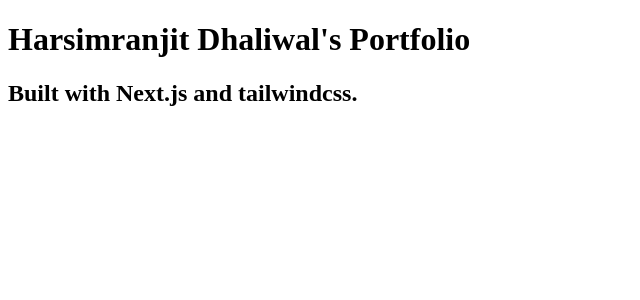
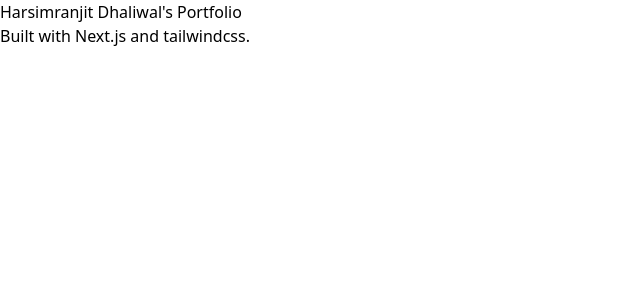
Before and after one commit to harsi-dev/portfolio, a Next.js app: page / in a window 1280 px wide. Shown: the top 300 px of the page, without its empty margins (0-640 px from the left). Built offline with nearby package versions, Linux system fonts and the light colour scheme.

Commit message:
fix:tailwind now working

```diff
--- /dev/null
+++ b/pages/_app.tsx
@@ -0,0 +1,8 @@
+import '../styles/globals.css'
+import type { AppProps } from 'next/app'
+
+function MyApp({ Component, pageProps }: AppProps) {
+    return <Component {...pageProps} />
+}
+
+export default MyApp
--- a/styles/globals.css
+++ b/styles/globals.css
@@ -1,98 +1,3 @@
 @tailwind base;
 @tailwind components;
 @tailwind utilities;
-
-:root {
-  --max-width: 1100px;
-  --border-radius: 12px;
-  --font-mono: ui-monospace, Menlo, Monaco, 'Cascadia Mono', 'Segoe UI Mono',
-    'Roboto Mono', 'Oxygen Mono', 'Ubuntu Monospace', 'Source Code Pro',
-    'Fira Mono', 'Droid Sans Mono', 'Courier New', monospace;
-
-  --foreground-rgb: 0, 0, 0;
-  --background-start-rgb: 214, 219, 220;
-  --background-end-rgb: 255, 255, 255;
-
-  --primary-glow: conic-gradient(from 180deg at 50% 50%,
-      #16abff33 0deg,
-      #0885ff33 55deg,
-      #54d6ff33 120deg,
-      #0071ff33 160deg,
-      transparent 360deg);
-  --secondary-glow: radial-gradient(rgba(255, 255, 255, 1),
-      rgba(255, 255, 255, 0));
-
-  --tile-start-rgb: 239, 245, 249;
-  --tile-end-rgb: 228, 232, 233;
-  --tile-border: conic-gradient(#00000080,
-      #00000040,
-      #00000030,
-      #00000020,
-      #00000010,
-      #00000010,
-      #00000080);
-
-  --callout-rgb: 238, 240, 241;
-  --callout-border-rgb: 172, 175, 176;
-  --card-rgb: 180, 185, 188;
-  --card-border-rgb: 131, 134, 135;
-}
-
-@media (prefers-color-scheme: dark) {
-  :root {
-    --foreground-rgb: 255, 255, 255;
-    --background-start-rgb: 0, 0, 0;
-    --background-end-rgb: 0, 0, 0;
-
-    --primary-glow: radial-gradient(rgba(1, 65, 255, 0.4), rgba(1, 65, 255, 0));
-    --secondary-glow: linear-gradient(to bottom right,
-        rgba(1, 65, 255, 0),
-        rgba(1, 65, 255, 0),
-        rgba(1, 65, 255, 0.3));
-
-    --tile-start-rgb: 2, 13, 46;
-    --tile-end-rgb: 2, 5, 19;
-    --tile-border: conic-gradient(#ffffff80,
-        #ffffff40,
-        #ffffff30,
-        #ffffff20,
-        #ffffff10,
-        #ffffff10,
-        #ffffff80);
-
-    --callout-rgb: 20, 20, 20;
-    --callout-border-rgb: 108, 108, 108;
-    --card-rgb: 100, 100, 100;
-    --card-border-rgb: 200, 200, 200;
-  }
-}
-
-* {
-  box-sizing: border-box;
-  padding: 0;
-  margin: 0;
-}
-
-html,
-body {
-  max-width: 100vw;
-  overflow-x: hidden;
-}
-
-body {
-  color: rgb(var(--foreground-rgb));
-  background: linear-gradient(to bottom,
-      transparent,
-      rgb(var(--background-end-rgb))) rgb(var(--background-start-rgb));
-}
-
-a {
-  color: inherit;
-  text-decoration: none;
-}
-
-@media (prefers-color-scheme: dark) {
-  html {
-    color-scheme: dark;
-  }
-}
```
